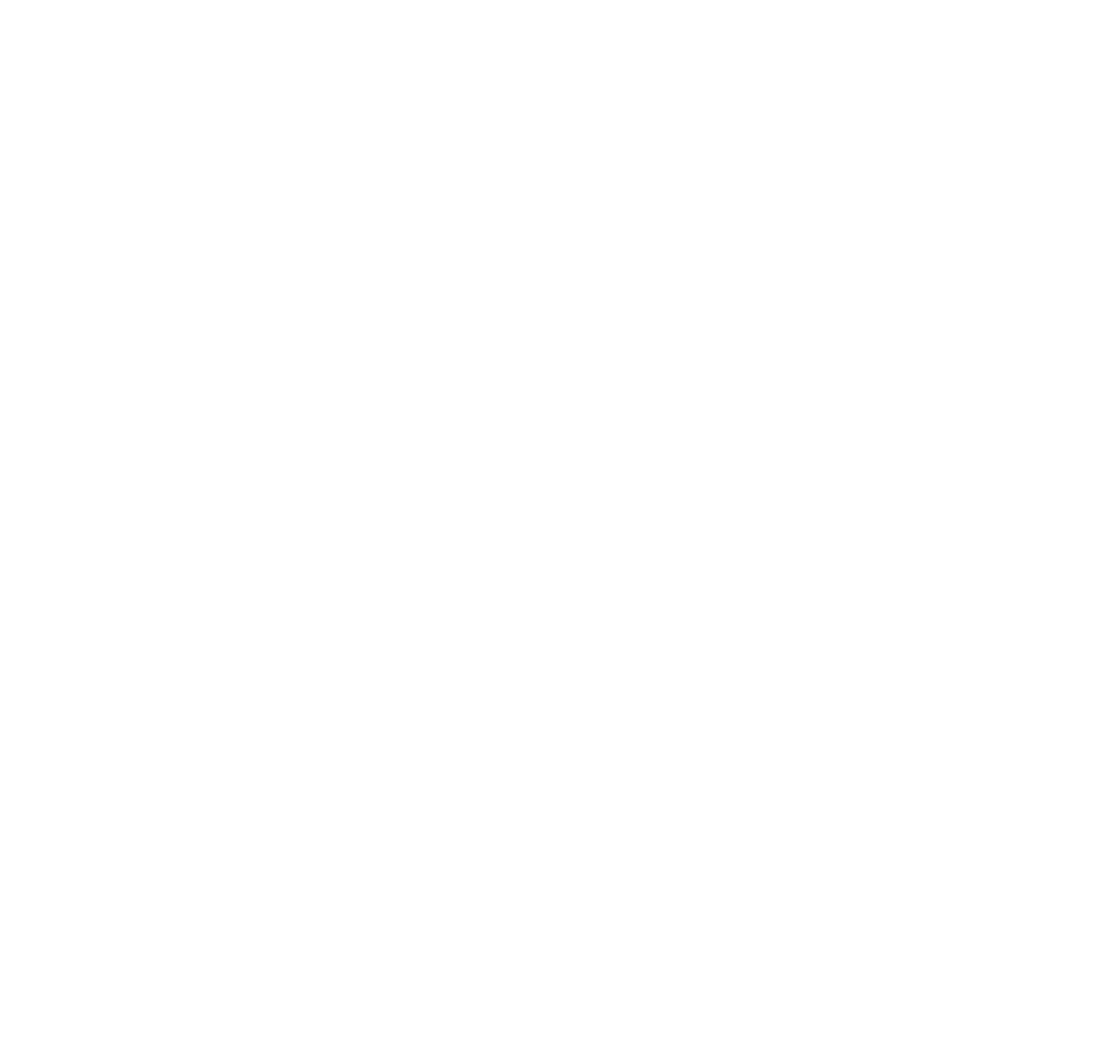
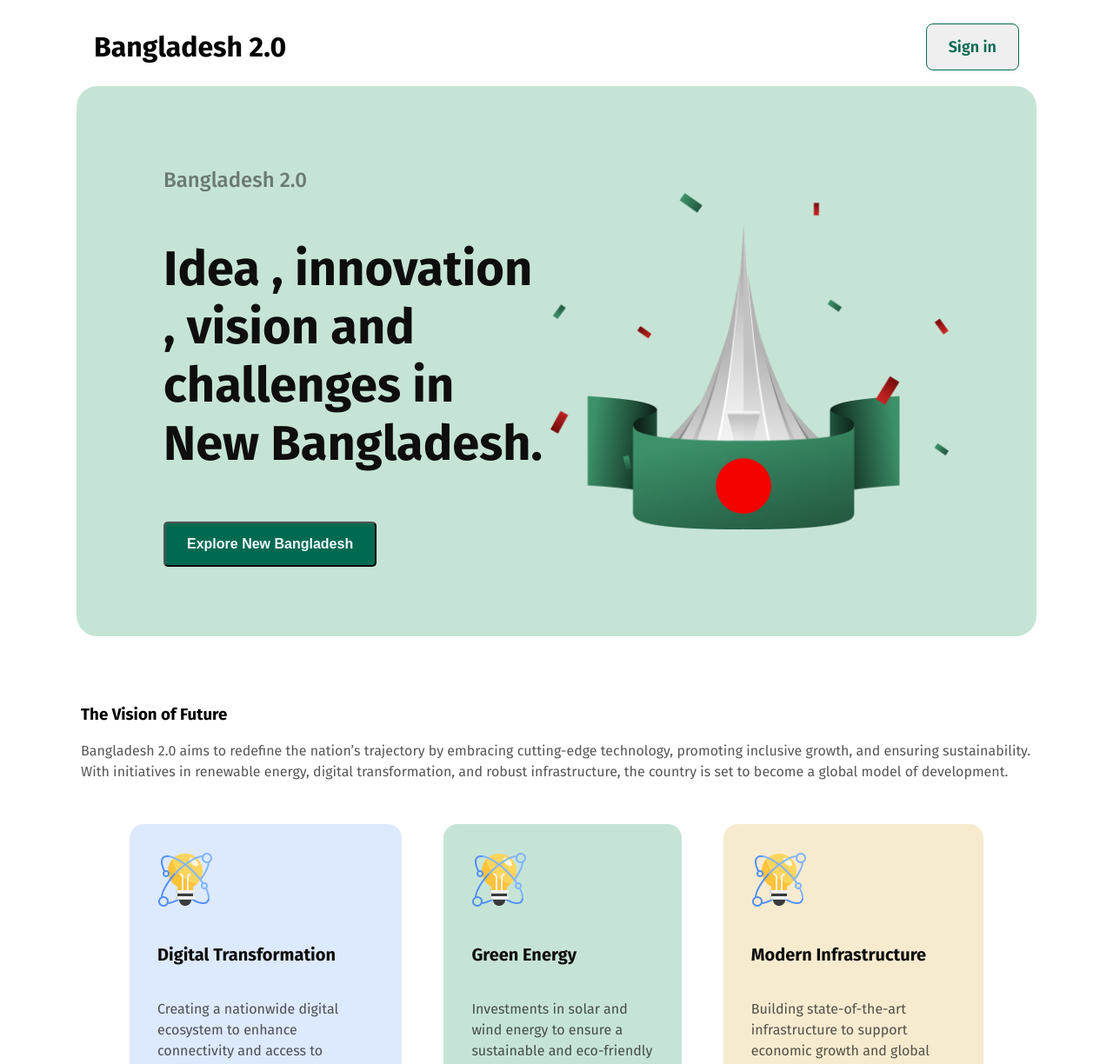
Before and after one commit to saikat-sudipta-shuva/b11-a1, a plain HTML site: page index.html in a window 1280 px wide. Shown: the top 1224 px of the page at 87% size. Before the commit the page ends 800 px from the top, so only its background shows below. Drawn offline with Linux system fonts and the light colour scheme.

Commit message:
Nav bar, banner ,Vision , recent news section

```diff
--- a/index.html
+++ b/index.html
@@ -5,8 +5,105 @@
     <meta name="viewport" content="width=device-width, initial-scale=1.0">
     <title>My first Assignment</title>
     <link rel="stylesheet" href="style.css">
+    <link rel="preconnect" href="https://fonts.googleapis.com">
+<link rel="preconnect" href="https://fonts.gstatic.com" crossorigin>
+<link href="https://fonts.googleapis.com/css2?family=Fira+Sans:ital,wght@0,100;0,200;0,300;0,400;0,500;0,600;0,700;0,800;0,900;1,100;1,200;1,300;1,400;1,500;1,600;1,700;1,800;1,900&family=Open+Sans:ital,wght@0,300..800;1,300..800&family=Work+Sans:ital,wght@0,100..900;1,100..900&display=swap" rel="stylesheet">
 </head>
-<body>
+<body class="fira-sans-normal">
+    <header>
+        <nav>
+            <h2 class="nav-title">Bangladesh 2.0</h2>
+            <a href=""> <button class="nav-button btn-primary">Sign in</button></a>
+        </nav>
+        <div class="banner">
+            <div class="banner-content">
+                <h1 class="banner-title">Bangladesh 2.0</h1>
+                <p class="banner-description">  Idea , innovation ,
+                    vision and challenges in New Bangladesh.
+                </p>
+                <button class=" btn-banner btn-primary">Explore New Bangladesh</button>
+            </div>
+            <img class="banner-pic" src="assets/hero.png" alt="">
+          </div>
+    </header>
+    <main>
+        <section class="visions">
+          <div class="vision-header">
+            <h3 class="visionn-title">The Vision of Future</h3>
+            <p class="vision-description">Bangladesh 2.0 aims to redefine the nation’s trajectory by embracing cutting-edge technology, promoting inclusive growth, and ensuring sustainability. With initiatives in renewable energy, digital transformation, and robust infrastructure, the country is set to become a global model of development.</p>
+          </div>
+            <vision class="vision-container">
 
+                <div class="vision vision-1">
+                    <img src="assets/card-icon.png" alt="">
+                    <h4 class="vision-title">Digital Transformation</h4>
+                    <p class="vision-description">Creating a nationwide digital ecosystem to enhance connectivity and access to services for all citizens.</p>
+                    <button class=" btn-primary btn-v-1">Learn More</button>
+                </div>
+                <div class="vision vision-2">
+                    <img src="assets/card-icon.png" alt="">
+                    <h4 class="vision-title">Green Energy</h4>
+                    <p class="vision-description">Investments in solar and wind energy to ensure a sustainable and eco-friendly future.</p>
+                    <button class=" btn-primary btn-v-2">Learn More</button>
+                </div>
+                <div class="vision vision-3">
+                    <img src="assets/card-icon.png" alt="">
+                    <h4 class="vision-title">Modern Infrastructure</h4>
+                    <p class="vision-description">Building state-of-the-art infrastructure to support economic growth and global competitiveness.</p>
+                    <button class=" btn-primary btn-v-3">Learn More</button>
+                </div>
+
+            </vision>
+        </section>
+
+            <section class="recent-news">
+                <div class="news-header">
+                  <h2 class="visionn-title">Recent News</h2>
+                  <p class="vision-description">
+                    Bangladesh 2.0 aims to redefine the nation's trajectory by embracing cutting-edge technology, promoting inclusive growth, and ensuring sustainability. With initiatives in renewable energy, digital transformation, and robust infrastructure, the country is set to become a global model of development.
+                  </p>
+                </div>
+
+                <div class="news-card">
+                  <div class="news-image">
+                    <img src="assets/satelite.png" alt="Satellite in space" />
+                  </div>
+                  <div class="news-title">
+                    <h3>Bangladesh Launches New Satellite</h3>
+                    <div class="news-source">
+                      <img src="assets/al-jazeera.png" alt="Al Jazeera Logo" />
+                    </div>
+                    <p class="news-date">Date: 05/01/2025 &nbsp;&nbsp; Time: 10:25 PM</p>
+                    <p class="news-description">
+                      Not until the creation and maintenance of decent conditions of life for all people are recognized and accepted as a common obligation of all people and all countries—not until then shall we, with a certain degree of justification, be able to speak of humankind as civilized.
+                    </p>
+                    <a href=""><button class=" btn-primary btn-news">Learn More</button></a>
+                  </div>
+                </div>
+                <div class="news-card">
+                  <div class="news-image">
+                    <img src="assets/satelite.png" alt="Satellite in space" />
+                  </div>
+                  <div class="news-title">
+                    <h3>Bangladesh Launches New Satellite</h3>
+                    <div class="news-source">
+                      <img src="assets/al-jazeera.png" alt="Al Jazeera Logo" />
+                    </div>
+                    <p class="news-date">Date: 05/01/2025 &nbsp;&nbsp; Time: 10:25 PM</p>
+                    <p class="news-description">
+                      Not until the creation and maintenance of decent conditions of life for all people are recognized and accepted as a common obligation of all people and all countries—not until then shall we, with a certain degree of justification, be able to speak of humankind as civilized.
+                    </p>
+                    <a href=""><button class=" btn-primary btn-news">Learn More</button></a>
+                  </div>
+                </div>
+
+              </section>
+
+
+
+    </main>
+    <footer>
+
+    </footer>
 </body>
 </html>
--- a/style.css
+++ b/style.css
@@ -0,0 +1,197 @@
+.fira-sans-normal {
+    font-family: "Fira Sans", serif;
+    font-optical-sizing: auto;
+    font-weight: <weight>;
+    font-style: normal;
+  }
+
+/*shared style*/
+.btn-primary{
+    font-size: 16px;
+    font-weight: 600;
+    padding: 15px 25px;
+    border-radius: 5px;
+    color: rgb(255, 255, 255);
+}
+
+/*nav style*/
+nav{
+    display: flex;
+    align-items: center;
+    justify-content: space-between;
+    margin:0 100px 0 100px;
+
+
+}
+.nav-title{
+    font-size: 32px;
+    font-weight: 700;
+
+}
+.nav-button{
+    color: rgb(0, 106, 80);
+    font-family: Fira Sans;
+    font-size: 18px;
+    font-weight: 600;
+    box-sizing: border-box;
+    border: 1px solid rgb(0, 106, 80);
+    border-radius: 8px;
+}
+
+/*banner*/
+.banner{
+    display: flex;
+    align-items: center;
+    justify-content: space-between;
+    padding: 80px 100px 80px 100px;
+    border-radius: 24px;
+    background: rgb(198, 228, 214);
+    margin:0 80px 0 80px;
+}
+.banner-content{
+    max-width: 580px;
+}
+.banner-pic{
+    width: 460px;
+}
+.banner-title{
+    color: rgba(14, 14, 14, 0.5);
+    font-size: 24px;
+    font-weight: 500;
+    line-height: 25px;
+    letter-spacing: 0%;
+    text-align: left;
+}
+.banner-description{
+    color: rgb(14, 14, 14);
+    font-size: 56px;
+    font-weight: 700;
+    line-height: 67px;
+    letter-spacing: 0%;
+    text-align: left;
+}
+.btn-banner{
+    background: rgb(0, 106, 80);
+    color: aliceblue;
+}
+
+/**/
+.visions{
+
+    padding: 55px 5px 55px 5px;
+    margin:5px 80px 5px 80px;
+}
+
+.vision-title{
+    color: rgb(14, 14, 14);
+    font-size: 20px;
+    font-weight: 700;
+    line-height: 48px;
+    letter-spacing: 0%;
+    text-align: left;
+}
+
+.vision-description{
+    color: rgba(14, 14, 14, 0.7);
+    font-size: 16px;
+    font-weight: 400;
+    line-height: 24px;
+    letter-spacing: 0%;
+    text-align: left;
+}
+.vision-container{
+    display: flex;
+    justify-content:space-evenly;
+    font-size: 15px;
+    padding: 32px;
+}
+
+.vision{
+    margin: 0px 24px;
+    padding: 32px;
+    box-sizing: border-box;
+    border-radius: 16px;
+}
+
+.vision-1{
+    background: rgba(84, 144, 245, 0.2);
+}
+
+.vision-2{
+    background: rgb(198, 228, 214);
+}
+
+.vision-3{
+    background: rgb(247, 235, 207);
+}
+
+.btn-v-1{
+    background: rgb(84, 144, 245);
+}
+
+.btn-v-2{
+    background: rgb(9, 161, 92);
+}
+
+.btn-v-3{
+    background: rgb(255, 194, 57);
+}
+
+
+/**/
+/* Recent News Section */
+.recent-news {
+    padding: 55px 5px 55px 5px;
+    margin:5px 80px 5px 80px;
+    border-radius: 16px;
+  }
+
+  .news-card {
+    display: flex;
+    justify-content: flex-start;
+    gap: 32px;
+    border-radius: 24px;
+    background: rgb(255, 255, 255);
+    padding: 48px;
+    box-shadow: 0 4px 8px rgba(0, 0, 0, 0.1);
+    margin-bottom: 30px;
+  }
+
+  .news-image img {
+    width: 408px;
+    height: 320px;
+    border-radius: 24px;
+  }
+
+  .news-title {
+    font-size: 24px;
+    font-weight: 700;
+    margin-top: 0px;
+    margin-bottom: 5px;
+  }
+
+  .news-source img {
+    width: 134px;
+    height: 40px;
+  }
+
+  .news-date {
+    font-size: 14px;
+    font-weight: 400;
+    color: rgba(14, 14, 14, 0.5);
+    margin-bottom: 15px;
+  }
+  .news-description {
+    font-size: 16px;
+    font-weight: 400;
+    color: rgba(14, 14, 14, 0.7);
+    line-height: 24px;
+    margin-bottom: 10px;
+  }
+
+.btn-news{
+    background: rgb(0, 106, 80);
+}
+  .btn-news:hover {
+    background-color: #0ca9ec;
+  }
```
